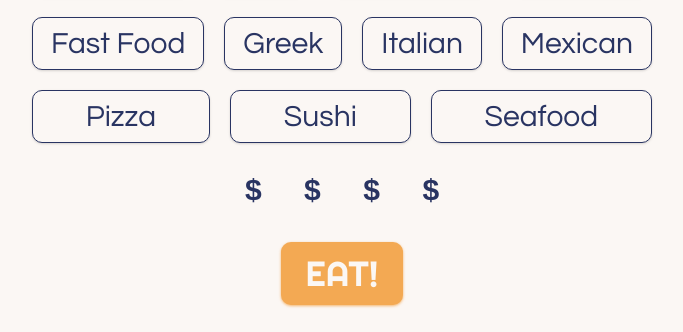
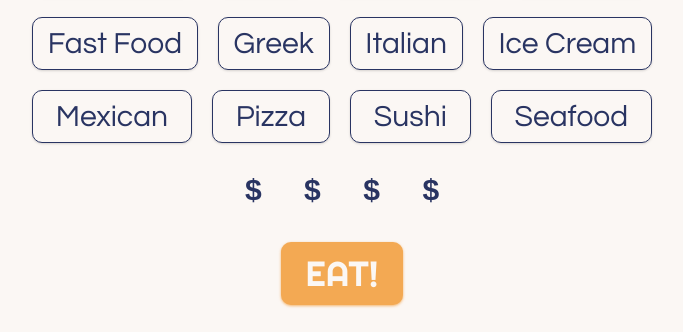
Before and after one commit to anewlens/idk_wbu, a website: page public/index.html in a window 1280 px wide. Shown: the part 259-591 px from the top of the page, without its empty margins (298-981 px from the left). Drawn offline with Linux system fonts and the light colour scheme.

Commit message:
+added Ice cream filter :)

```diff
--- a/public/index.html
+++ b/public/index.html
@@ -37,6 +37,7 @@
             <button class="option" value='hotdogs'>Fast Food</button>
             <button class="option" value='greek'>Greek</button>
             <button class="option" value='italian'>Italian</button>
+            <button class="option" value='icecream'>Ice Cream</button>
             <button class="option" value='mexican'>Mexican</button>
             <button class="option" value='pizza'>Pizza</button>
             <button class="option" value='sushi'>Sushi</button>
```
